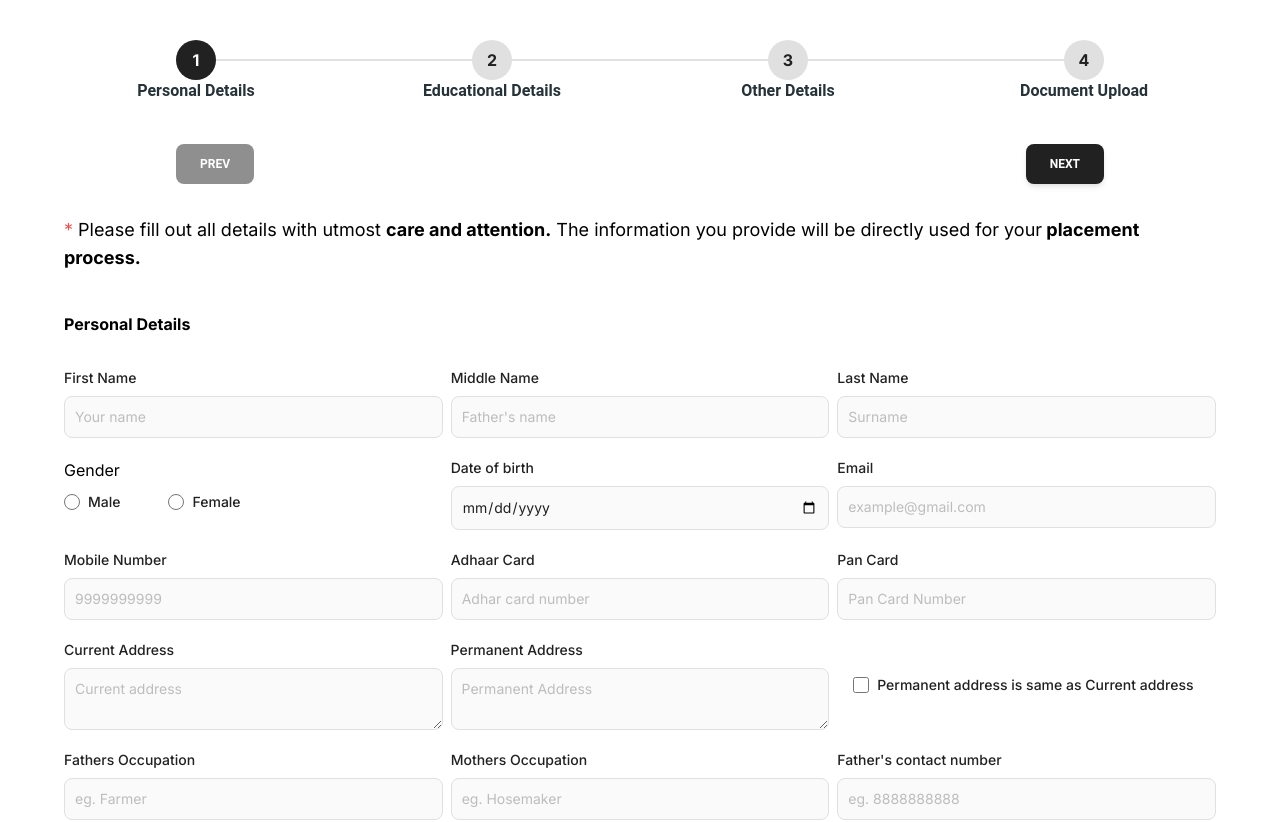
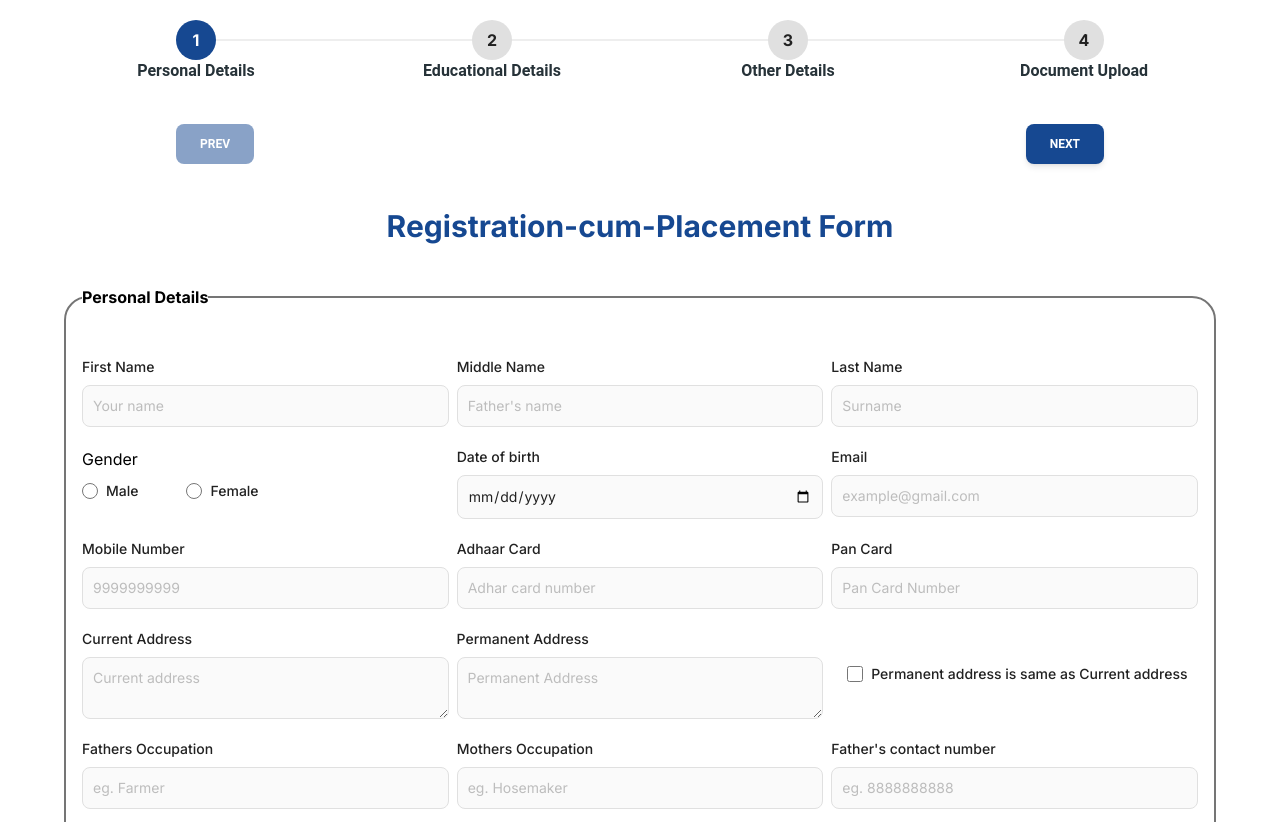
Before and after one commit to Salman-S7/it-shaala, a Next.js app in the folder student-ragistration/: page / in a window 1280 px wide. Shown: the top 822 px of the page. Built offline with nearby package versions, Linux system fonts and the light colour scheme.

Commit message:
changed color of progress bar and added borders to form

```diff
--- a/student-ragistration/app/components/DocumentsUpload.js
+++ b/student-ragistration/app/components/DocumentsUpload.js
@@ -96,7 +96,7 @@ const DocumentsUpload = ({
   }, [open]);
 
   return (
-    <form>
+    <form className=" border-2 border-gray-600 rounded-2xl md:rounded-3xl p-[16px]">
       <Dialog
         open={open}
         onClose={handleClose}
@@ -131,7 +131,7 @@ Praesent commodo cursus magna, vel scelerisque nisl consectetur et.`
         <strong> png/jpg/JPEG format</strong> and{" "}
         <strong>less than 150KB</strong> in size.
       </p>
-      <fieldset className="my-10">
+      <fieldset className="my-10 ">
         <legend className="font-bold my-8">Documents</legend>
         <div className="mb-5 flex-col flex md:flex-row w-full gap-2">
           <div className="w-full md:w-1/3">
@@ -300,13 +300,13 @@ Praesent commodo cursus magna, vel scelerisque nisl consectetur et.`
           className="ms-2 text-sm font-medium text-gray-900"
         >
           I have read and agree to the{" "}
+          <span
+            className="ms-2 text-sm font-medium text-blue-400 hover:text-blue-700 cursor-pointer"
+            onClick={handleClickOpen()}
+          >
+            terms and conditions
+          </span>
         </label>
-        <span
-          className="ms-2 text-sm font-medium text-blue-400 hover:text-blue-700 cursor-pointer"
-          onClick={handleClickOpen()}
-        >
-          terms and conditions
-        </span>
       </div>
       <button
         type="submit"
--- a/student-ragistration/app/components/EducationalDetails.js
+++ b/student-ragistration/app/components/EducationalDetails.js
@@ -32,7 +32,7 @@ const EducationalDetails = ({
 }) => {
   return (
     <form>
-      <fieldset className="my-10  no-scrollbar">
+      <fieldset className="my-10  no-scrollbar border-2 border-gray-600 rounded-2xl md:rounded-3xl p-[16px]">
         <legend className="font-bold my-8">Educational Details</legend>
         <div className="mb-5 flex-col flex md:flex-row w-full gap-2">
           <div className="w-full md:w-1/3">
--- a/student-ragistration/app/components/OtherDetails.js
+++ b/student-ragistration/app/components/OtherDetails.js
@@ -10,7 +10,7 @@ const OtherDetails = ({
 }) => {
   return (
     <form>
-      <fieldset className="my-10">
+      <fieldset className="my-10  border-2 border-gray-600 rounded-2xl md:rounded-3xl p-[16px]">
         <legend className="font-bold my-8">Others</legend>
         <div className="mb-5 flex-col flex md:flex-row w-full gap-2">
           <div className="w-full md:w-1/3">
@@ -40,8 +40,8 @@ const OtherDetails = ({
 
             <select
               className="bg-gray-50 border border-gray-300 text-gray-900 text-sm rounded-lg focus:ring-blue-500 focus:border-blue-500 block w-full p-2.5"
-                          onChange={(e) => setCourseAdmitted(e.target.value)}
-                          value={courseAdmitted}
+              onChange={(e) => setCourseAdmitted(e.target.value)}
+              value={courseAdmitted}
             >
               <option value="Java Full-Stack">Java Full-Stack</option>
               <option value="Python Full-Stack">Python Full-Stack</option>
@@ -66,8 +66,8 @@ const OtherDetails = ({
 
             <select
               className="bg-gray-50 border border-gray-300 text-gray-900 text-sm rounded-lg focus:ring-blue-500 focus:border-blue-500 block w-full p-2.5"
-                          onChange={(e) => setBatchCode(e.target.value)}
-                          value={batchCode}
+              onChange={(e) => setBatchCode(e.target.value)}
+              value={batchCode}
             >
               <option value="Unicorn Batch">Unicorn Batch</option>
               <option value="Thunder Batch">Thunder Batch</option>
--- a/student-ragistration/app/components/PersonalDetails.js
+++ b/student-ragistration/app/components/PersonalDetails.js
@@ -34,17 +34,19 @@ const PersonalDetails = ({
   isAddressSame,
   setIsAddressSame,
 }) => {
-
   return (
     <form>
-      <p className="sm:text-lg">
-        <span className="text-red-400">*</span> Please fill out all details with
+      <p className="sm:text-lg text-center">
+        {/* <span className="text-red-400">*</span> Please fill out all details with
         utmost <strong> care and attention.</strong> The information you provide
         will be directly used for your
-        <strong> placement process.</strong>
+        <strong> placement process.</strong> */}
+        <span className="font-bold text-[#164891] text-xl sm:text-3xl">
+          Registration-cum-Placement Form
+        </span>
       </p>
 
-      <fieldset className="my-10 no-scrollbar">
+      <fieldset className="my-10 no-scrollbar border-2 border-gray-600 rounded-2xl md:rounded-3xl p-[16px]">
         <legend className="font-bold my-8">Personal Details</legend>
         <div className="mb-5 flex-col flex md:flex-row w-full gap-2">
           <div className="w-full md:w-1/3">
--- a/student-ragistration/app/components/form.js
+++ b/student-ragistration/app/components/form.js
@@ -7,7 +7,6 @@ import OtherDetails from "./OtherDetails";
 import DocumentsUpload from "./DocumentsUpload";
 import { Stepper, Step, Button, Typography } from "@material-tailwind/react";
 import { Alert, Snackbar } from "@mui/material";
-
 const Form = () => {
   const [firstName, setFirstName] = useState("");
   const [middleName, setMiddleName] = useState("");
@@ -195,7 +194,14 @@ const Form = () => {
       admissionDate,
       courseAdmitted,
       batchCode,
-      docs: [passportPhoto, adhaarCard, panCard, degreeMarksheet, hscMarksheet, sscMarksheet],
+      docs: [
+        passportPhoto,
+        adhaarCard,
+        panCard,
+        degreeMarksheet,
+        hscMarksheet,
+        sscMarksheet,
+      ],
     };
 
     try {
@@ -308,13 +314,18 @@ const Form = () => {
           Succesfully submitted form.
         </Alert>
       </Snackbar>
-      <div className="w-full pt-10 xl:px-44 px-4">
+      <div className="w-full pt-5 xl:px-44 px-4 fixed top-0 left-0 bg-white">
         <Stepper
           activeStep={activeStep}
           isLastStep={(value) => setIsLastStep(value)}
           isFirstStep={(value) => setIsFirstStep(value)}
+          activeLineClassName="bg-[#164891]"
+          lineClassName="bg-gray-200"
         >
-          <Step>
+          <Step
+            activeClassName="bg-[#164891]"
+            completedClassName="bg-[#164891]"
+          >
             1
             <div className="absolute -bottom-[1.5rem] w-max text-center">
               <Typography
@@ -326,7 +337,10 @@ const Form = () => {
               </Typography>
             </div>
           </Step>
-          <Step>
+          <Step
+            activeClassName="bg-[#164891]"
+            completedClassName="bg-[#164891]"
+          >
             2
             <div className="absolute -bottom-[1.5rem] w-max text-center">
               <Typography
@@ -338,7 +352,10 @@ const Form = () => {
               </Typography>
             </div>
           </Step>
-          <Step>
+          <Step
+            activeClassName="bg-[#164891]"
+            completedClassName="bg-[#164891]"
+          >
             3
             <div className="absolute -bottom-[1.5rem] w-max text-center">
               <Typography
@@ -350,7 +367,10 @@ const Form = () => {
               </Typography>
             </div>
           </Step>
-          <Step>
+          <Step
+            activeClassName="bg-[#164891]"
+            completedClassName="bg-[#164891]"
+          >
             4
             <div className="absolute -bottom-[1.5rem] w-max text-center">
               <Typography
@@ -364,15 +384,24 @@ const Form = () => {
           </Step>
         </Stepper>
         <div className="mt-16 flex justify-between">
-          <Button onClick={handlePrev} disabled={isFirstStep}>
+          <Button
+            onClick={handlePrev}
+            disabled={isFirstStep}
+            className="bg-[#164891]"
+          >
             Prev
           </Button>
-          <Button onClick={handleNext} disabled={isLastStep}>
+          <Button
+            onClick={handleNext}
+            disabled={isLastStep}
+            className="bg-[#164891]"
+          >
             Next
           </Button>
         </div>
       </div>
-      <div className="max-w-6xl md:mx-auto mx-4  my-8 no-scrollbar">
+
+      <div className="max-w-6xl md:mx-auto mx-4  my-8 mt-52 no-scrollbar">
         {tab === 0 ? (
           <PersonalDetails
             firstName={firstName}
```
